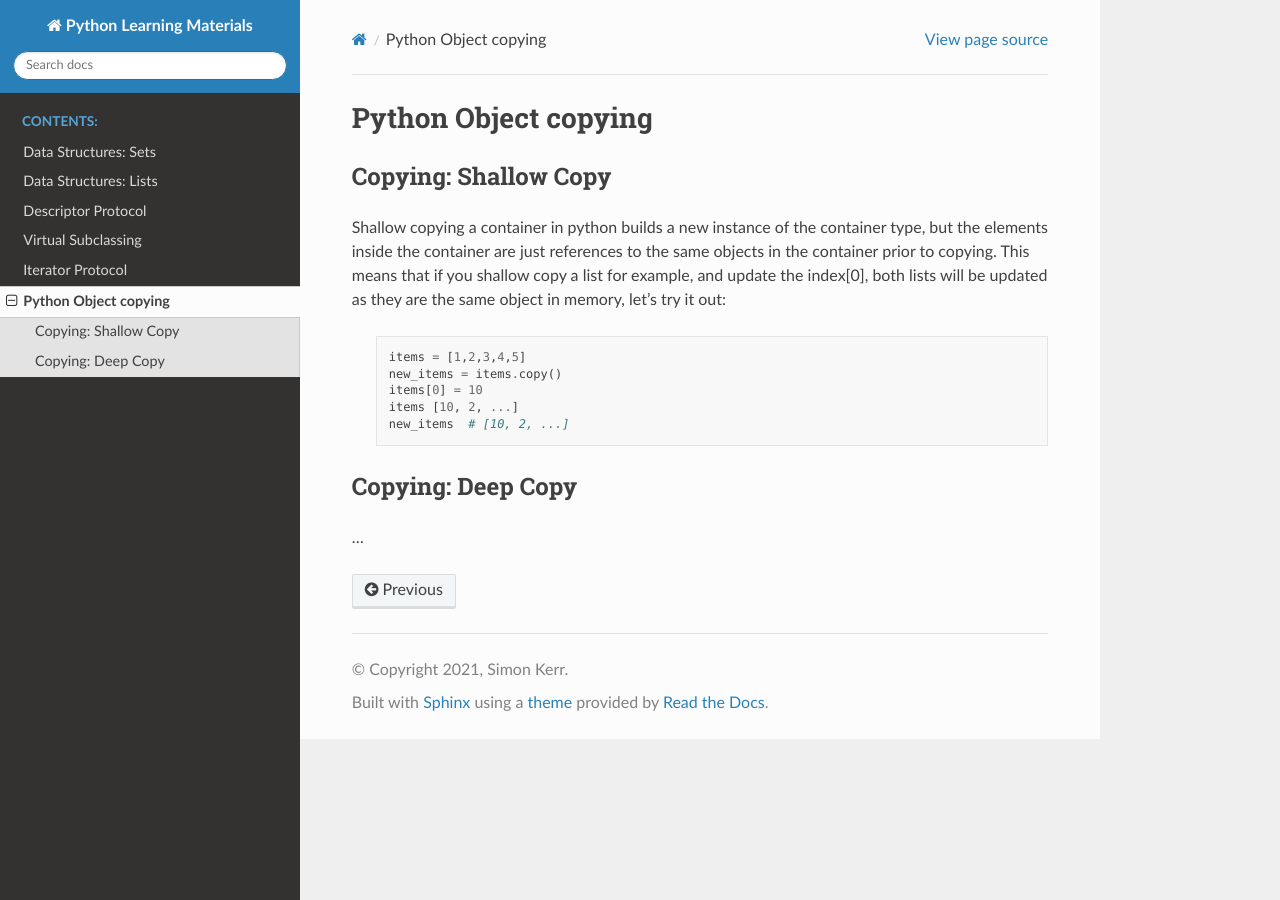
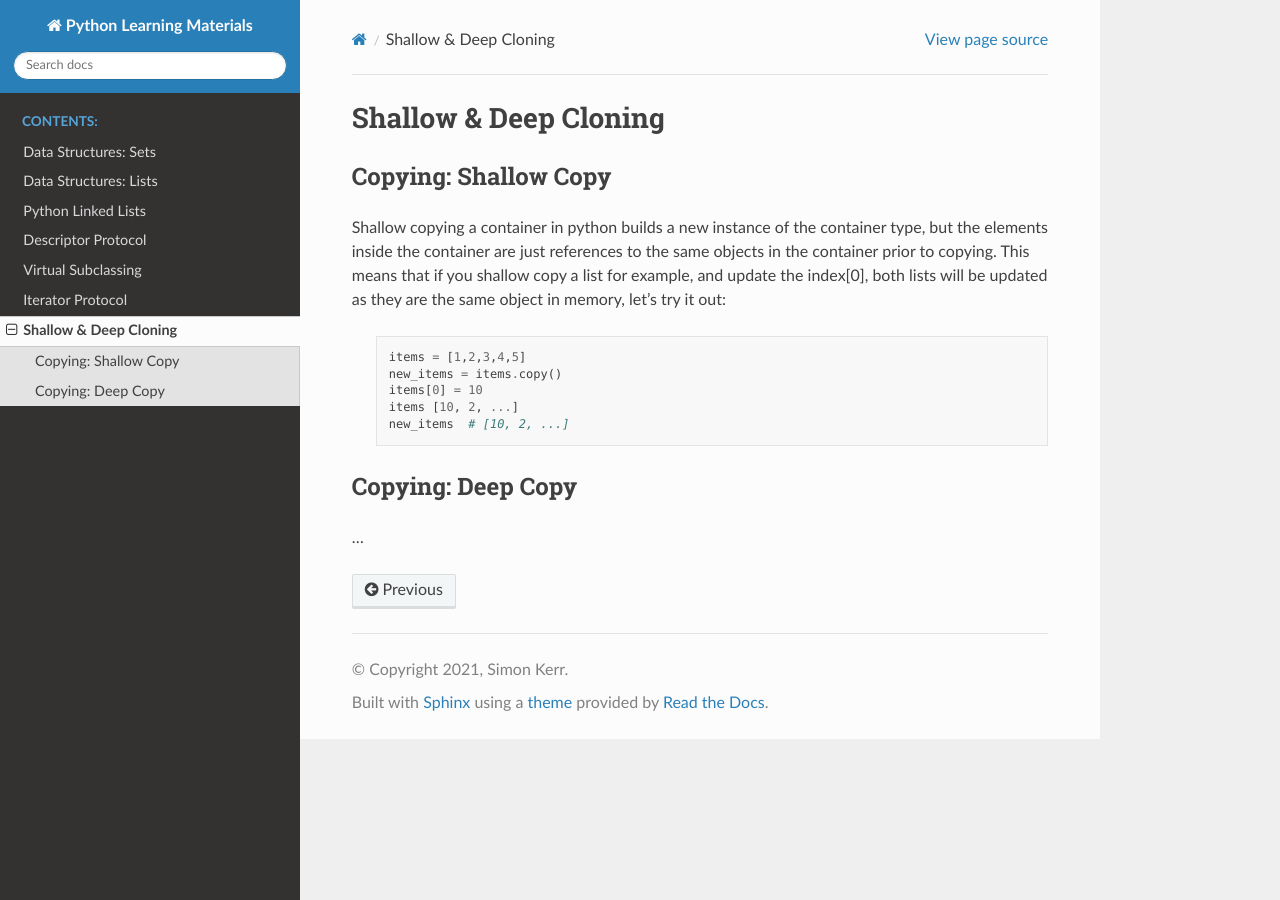
Before and after one commit to symonk/pydocs, a Sphinx documentation site: the page built from docs/source/object_copying.rst, in a window 1280 px wide. Built offline with Sphinx 7.4.7 and the Read the Docs theme 2.0.0, drawn with Linux system fonts in a browser that asks for light colours; pages that are not in the unit, such as notebooks, are missing from menus.

Commit message:
fix singly linked lists and shallow vs deep cloning

```diff
--- a/docs/source/_data_structures/singly_linked_lists.rst
+++ b/docs/source/_data_structures/singly_linked_lists.rst
@@ -1,4 +1,4 @@
-Python Linked List
+Python Linked Lists
 ===================
 
 
--- a/docs/source/index.rst
+++ b/docs/source/index.rst
@@ -7,7 +7,7 @@ Python learning materials
 
    _data_structures/sets
    _data_structures/lists
-   _data_structures/single_linked_lists
+   _data_structures/singly_linked_lists
    descriptor_protocol
    virtual_subclassing
    iterator_protocol
--- a/docs/source/object_copying.rst
+++ b/docs/source/object_copying.rst
@@ -1,5 +1,5 @@
-Python Object copying
-======================
+Shallow & Deep Cloning
+=======================
 
 Copying: Shallow Copy
 ----------------------
```
